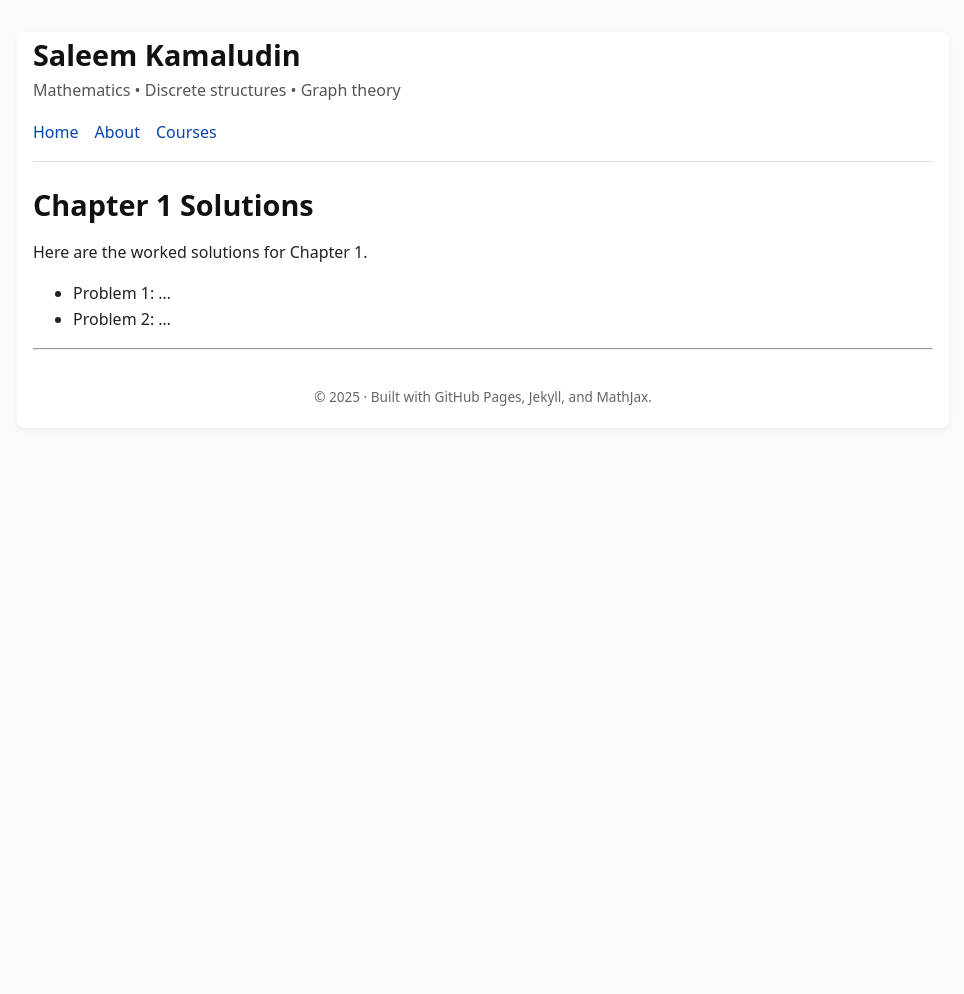
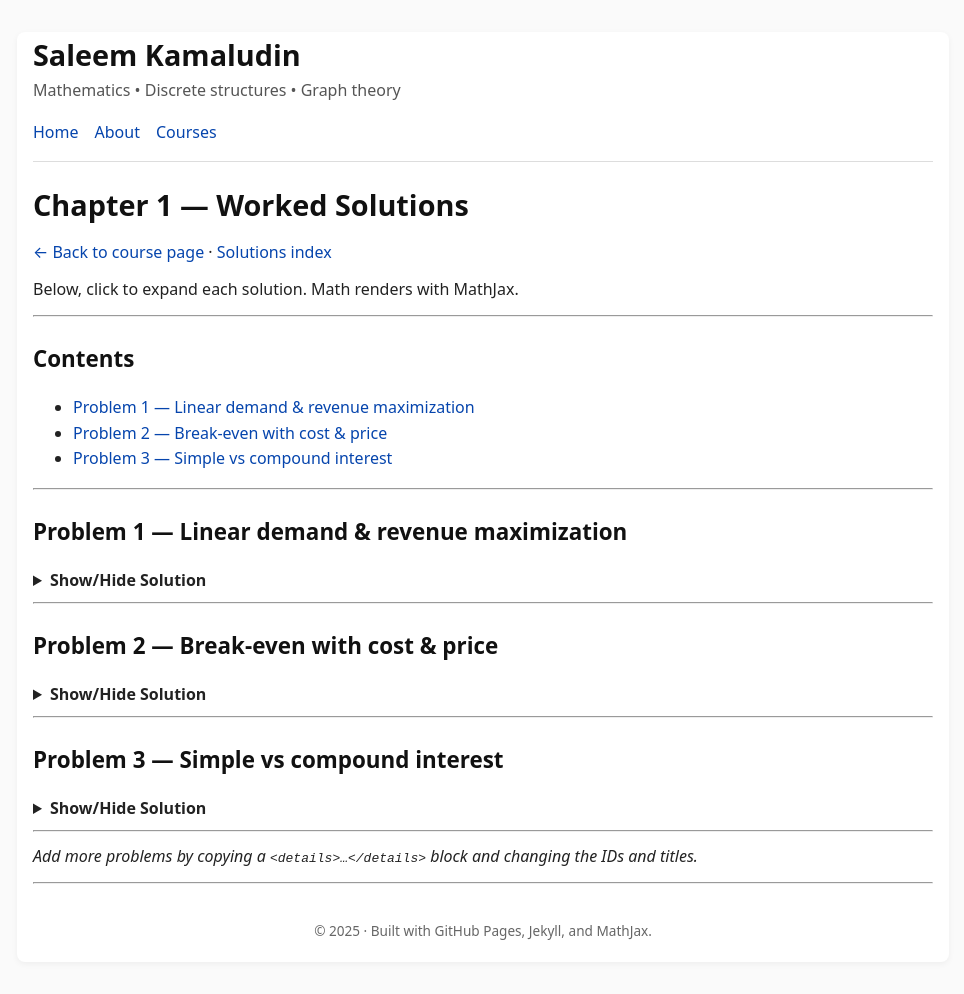
Before and after one commit to SaleemKamaludin/SaleemKamaludin.github.io, a Jekyll site: the page built from courses/math-for-business/solutions/chapter1.md, in a window 1280 px wide. Shown: the whole page, without its empty margins (157-1121 px from the left). Built offline with Jekyll 4.4.1, drawn with Linux system fonts in a browser that asks for light colours; before the commit the page ends 900 px from its top, so only the background shows below that.

Commit message:
Update chapter1.md

```diff
--- a/courses/math-for-business/solutions/chapter1.md
+++ b/courses/math-for-business/solutions/chapter1.md
@@ -4,9 +4,89 @@ title: Chapter 1 Solutions
 permalink: /courses/math-for-business/solutions/chapter1/
 ---
 
-# Chapter 1 Solutions
+# Chapter 1 — Worked Solutions
+[← Back to course page](/courses/math-for-business/) · [Solutions index](/courses/math-for-business/solutions/)
 
-Here are the worked solutions for Chapter 1.
+Below, click to expand each solution. Math renders with MathJax.
 
-- Problem 1: …
-- Problem 2: …
+---
+
+## Contents
+- [Problem 1 — Linear demand & revenue maximization](#p1)
+- [Problem 2 — Break-even with cost & price](#p2)
+- [Problem 3 — Simple vs compound interest](#p3)
+
+---
+
+## <a id="p1"></a>Problem 1 — Linear demand & revenue maximization
+
+<details>
+<summary><strong>Show/Hide Solution</strong></summary>
+
+**Prompt.** A market has linear demand \(p = a - bq\) with \(a,b>0\). Revenue is \(R(q)=pq\).
+Find the output \(q^\*\) that maximizes revenue and the corresponding price \(p^\*\).
+
+**Solution.** Revenue:
+$$
+R(q) = (a-bq)\,q = aq - bq^2.
+$$
+Differentiate and set to zero:
+$$
+R'(q) = a - 2bq = 0 \;\;\Rightarrow\;\; q^\*=\frac{a}{2b}.
+$$
+Second derivative \(R''(q)=-2b<0\) (since \(b>0\)), so \(q^\*\) gives a max.
+Then
+$$
+p^\* = a - bq^\* = a - b\left(\frac{a}{2b}\right)=\frac{a}{2}.
+$$
+Thus revenue is maximized at \(q^\*=\tfrac{a}{2b}\) and \(p^\*=\tfrac{a}{2}\).
+
+</details>
+
+---
+
+## <a id="p2"></a>Problem 2 — Break-even with cost & price
+
+<details>
+<summary><strong>Show/Hide Solution</strong></summary>
+
+**Prompt.** A firm sells at price \(p\) per unit with linear cost \(C(q)=F+cq\) where \(F>0\), \(c>0\).
+Find the break-even quantity \(q_{\text{BE}}\).
+
+**Solution.** Profit \(\pi(q)=pq - (F+cq)=(p-c)q - F\).
+Break-even when \(\pi(q)=0\):
+$$
+(p-c)q_{\text{BE}} - F = 0
+\quad\Rightarrow\quad
+q_{\text{BE}}=\frac{F}{\,p-c\,}.
+$$
+A finite break-even requires \(p>c\).
+
+</details>
+
+---
+
+## <a id="p3"></a>Problem 3 — Simple vs compound interest
+
+<details>
+<summary><strong>Show/Hide Solution</strong></summary>
+
+**Prompt.** Compare the future values of principal \(P\) at annual nominal rate \(r\) over \(t\) years under
+(i) simple interest, and (ii) compounding \(m\) times per year.
+
+**Solution.**
+Simple interest:
+$$
+\text{FV}_{\text{simple}} = P\,(1+rt).
+$$
+Compound \(m\) times:
+$$
+\text{FV}_{\text{compound}} = P\left(1+\frac{r}{m}\right)^{mt}.
+$$
+For \(r>0\) and \(t>0\), \(\text{FV}_{\text{compound}}\ge \text{FV}_{\text{simple}}\) with strict inequality unless \(m=0\) (not meaningful) or \(rt\) is negligibly small.
+
+</details>
+
+---
+
+*Add more problems by copying a `<details>…</details>` block and changing the IDs and titles.*
```
